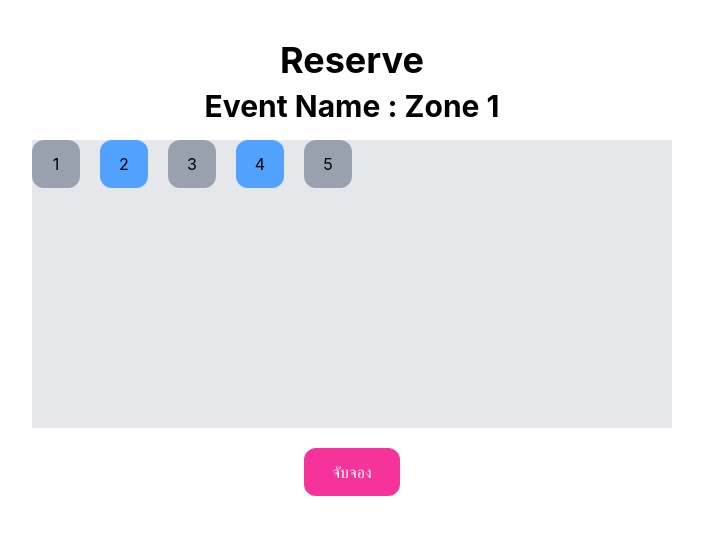
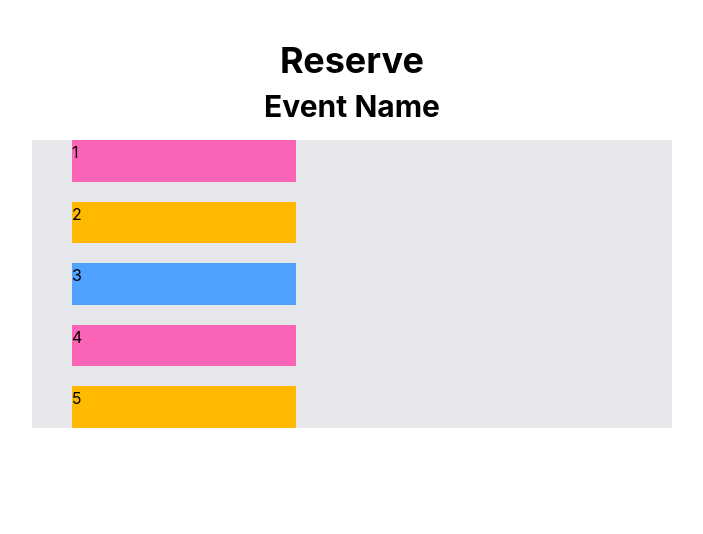
Before and after one commit to CyanKagami/seat-reservation, a SvelteKit app: page /reservation in a window 1280 px wide. Shown: the top 534 px of the page, without its empty margins (288-991 px from the left). Built offline with nearby package versions, Linux system fonts and the light colour scheme.

Commit message:
trying to do zone thing

```diff
--- /dev/null
+++ b/src/lib/components/Zone.svelte
@@ -0,0 +1,17 @@
+<script lang='ts'>
+    let {zoneNumber, chairType, color} = $props()
+</script>
+
+{#if color === 'blue'}
+<div class="bg-blue-400 w-56 h-24">
+    <h1>{zoneNumber}</h1>
+</div>
+{:else if color === 'pink'}
+<div class="bg-pink-400 w-56 h-24">
+    <h1>{zoneNumber}</h1>
+</div>
+{:else}
+<div class="bg-amber-400 w-56 h-24">
+    <h1>{zoneNumber}</h1>
+</div>
+{/if}
--- /dev/null
+++ b/src/lib/components/ZoneChoosing.svelte
@@ -0,0 +1,19 @@
+<script lang='ts'>
+  import Zone from "./Zone.svelte";
+  import type { zone } from "$lib/type/zone";
+
+    let colors = ['blue', 'pink', 'amber']
+    let zones:zone[] = []
+     for (let i = 1; i < 6; i++) {
+    zones.push({
+      'zoneNumber' : i,
+      'chairType' : 'Cusion',
+      'color' : colors[i % 3]
+    });
+  }
+</script>
+<div class="w-1/2 bg-gray-200 h-72 self-center mt-4 flex flex-col gap-5 px-10">
+    {#each zones as z}
+        <Zone zoneNumber={z.zoneNumber} chairType={z.chairType} color={z.color}></Zone>
+    {/each}
+</div>
--- /dev/null
+++ b/src/lib/type/zone.ts
@@ -0,0 +1,5 @@
+export interface zone {
+    zoneNumber:number,
+    chairType:string,
+    color:string
+}
--- a/src/routes/reservation/+page.svelte
+++ b/src/routes/reservation/+page.svelte
@@ -1,10 +1,9 @@
-<script lang="ts">
-  import EventRoom from "$lib/components/EventRoom.svelte";
+<script lang='ts'>
+  import ZoneChoosing from "$lib/components/ZoneChoosing.svelte";
 
 </script>
-
 <div class="text-center flex flex-col gap-2">
   <h1 class="text-4xl font-bold">Reserve</h1>
-  <h2 class="text-3xl font-bold">Event Name : Zone 1</h2>
+  <h2 class="text-3xl font-bold">Event Name</h2>
 </div>
-<EventRoom></EventRoom>
+<ZoneChoosing></ZoneChoosing>
--- /dev/null
+++ b/src/routes/reservation/zone/+page.svelte
@@ -0,0 +1,10 @@
+<script lang="ts">
+  import EventRoom from "$lib/components/EventRoom.svelte";
+
+</script>
+
+<div class="text-center flex flex-col gap-2">
+  <h1 class="text-4xl font-bold">Reserve</h1>
+  <h2 class="text-3xl font-bold">Event Name : Zone 1</h2>
+</div>
+<EventRoom></EventRoom>
```
